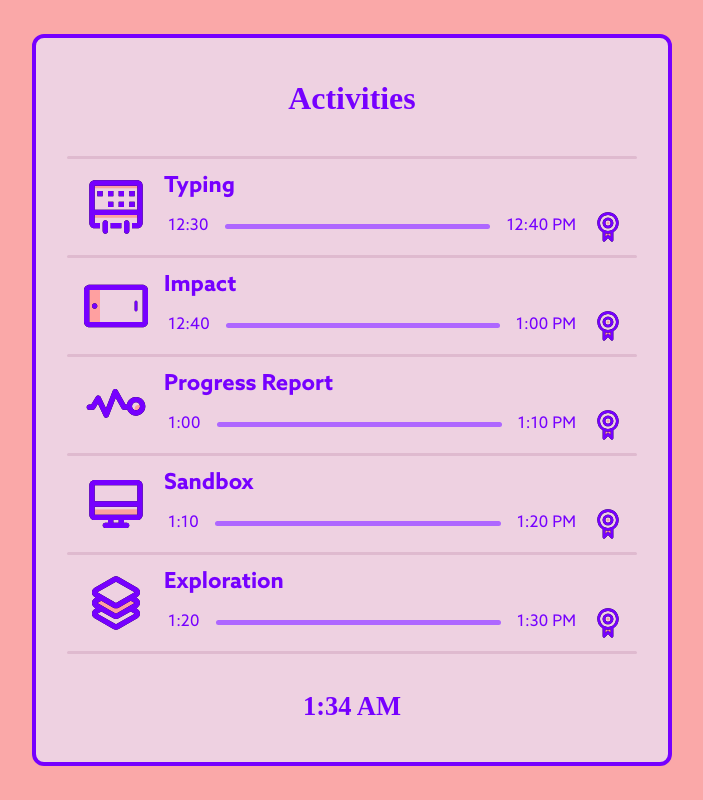
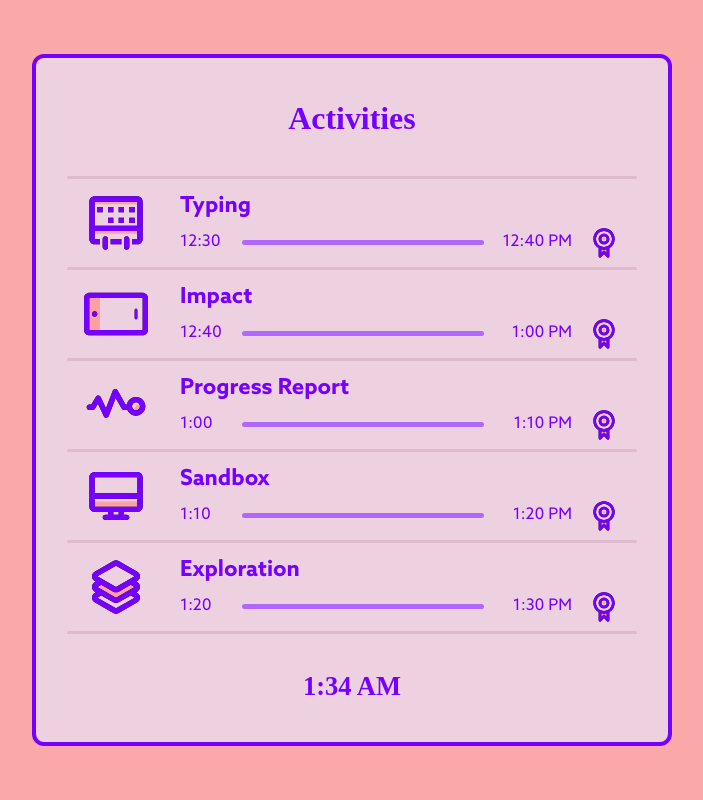
Before and after one commit to Shtanley/cn-dojo-admin, a SvelteKit app: page /timer in a window 1280 px wide. Shown: the whole page, without its empty margins (288-991 px from the left). Built offline with nearby package versions, Linux system fonts and the light colour scheme; a web font is replaced by a local one.

Commit message:
Adjusted spacing.

```diff
--- a/src/lib/styles/app.css
+++ b/src/lib/styles/app.css
@@ -37,7 +37,7 @@ button, label, b, h1, h2, h3, h4, h5 {
   font-family: 'Azo Sans Black';
 }
 
-html, body, input, button {font-size: clamp(1.2vh, 2vh, 3vw)} /* 16px */
+html, body, input, button {font-size: clamp(1vh, 2vh, 2.6vw)} /* 16px */
 
 
 html, body {
--- a/src/routes/timer/components/Activity.svelte
+++ b/src/routes/timer/components/Activity.svelte
@@ -60,13 +60,13 @@
 		align-items: center;
 		justify-content: center;
 		width: 100%;
-		margin: 0.25em;
+		margin: 0.25em 1em;
 		padding: 0.25em 2em;
-		gap: 1em;
+		gap: 2em;
 
 		img {
 			height: 4em;
-			width: fit-content
+			width: fit-content;
 		}
 
 		div {
@@ -74,24 +74,28 @@
 			flex-direction: column;
 			width: 100%;
 			min-width: fit-content;
+			justify-content: space-between;
 
 			h3 {
 				font-family: 'Azo Sans Bold';
 			}
 
 			p {
-				width: 3em;
-
+				width: 7em;
 			}
 			p:last-of-type {
-				width: 5em;
+				width: 10em;
 				min-width: fit-content;
+				text-align: right;
 			}
 			span {
+				margin: 0;
 				padding: 0;
+				gap: 0;
 				img {
 					height: 2em;
 					width: fit-content;
+					margin-left: 1em;
 				}
 			}
 		}
```
